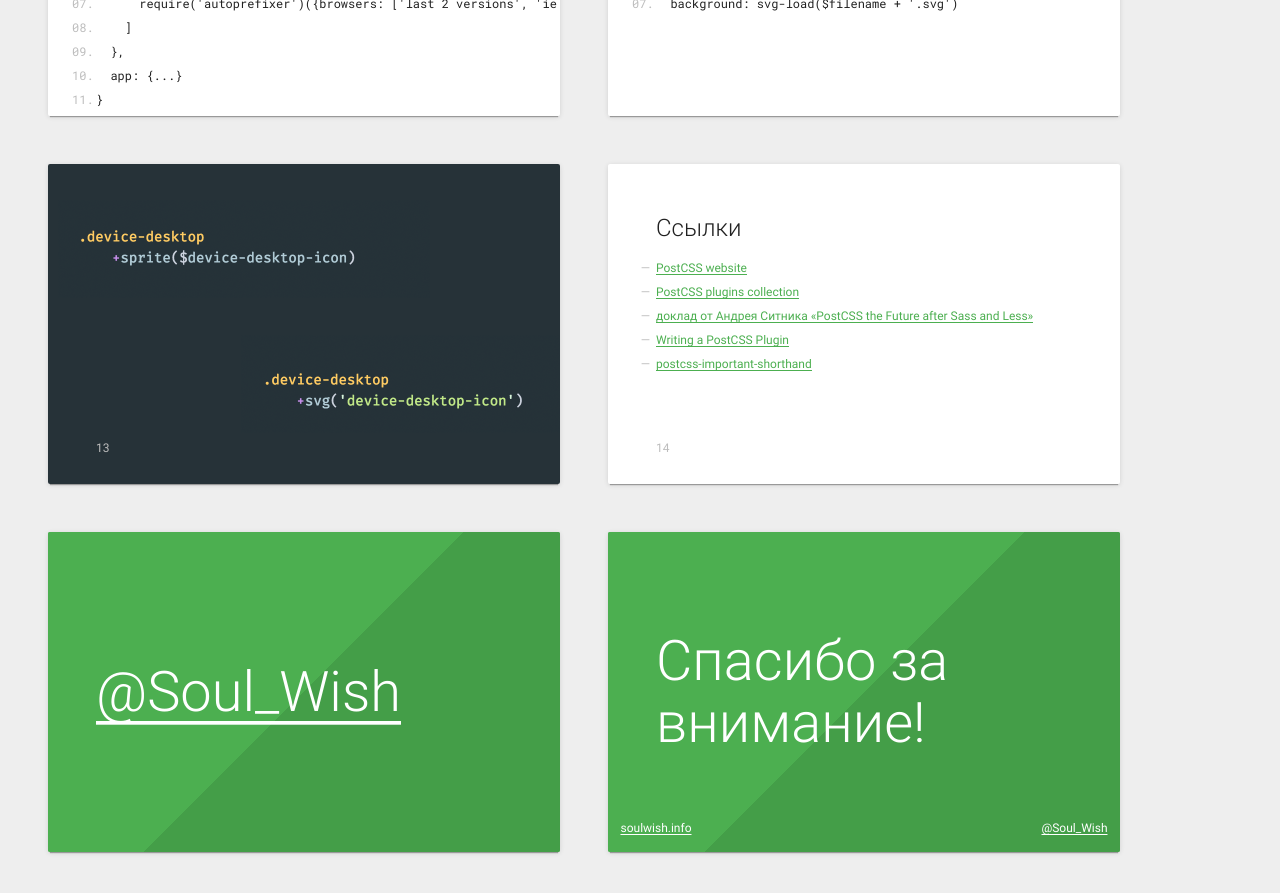
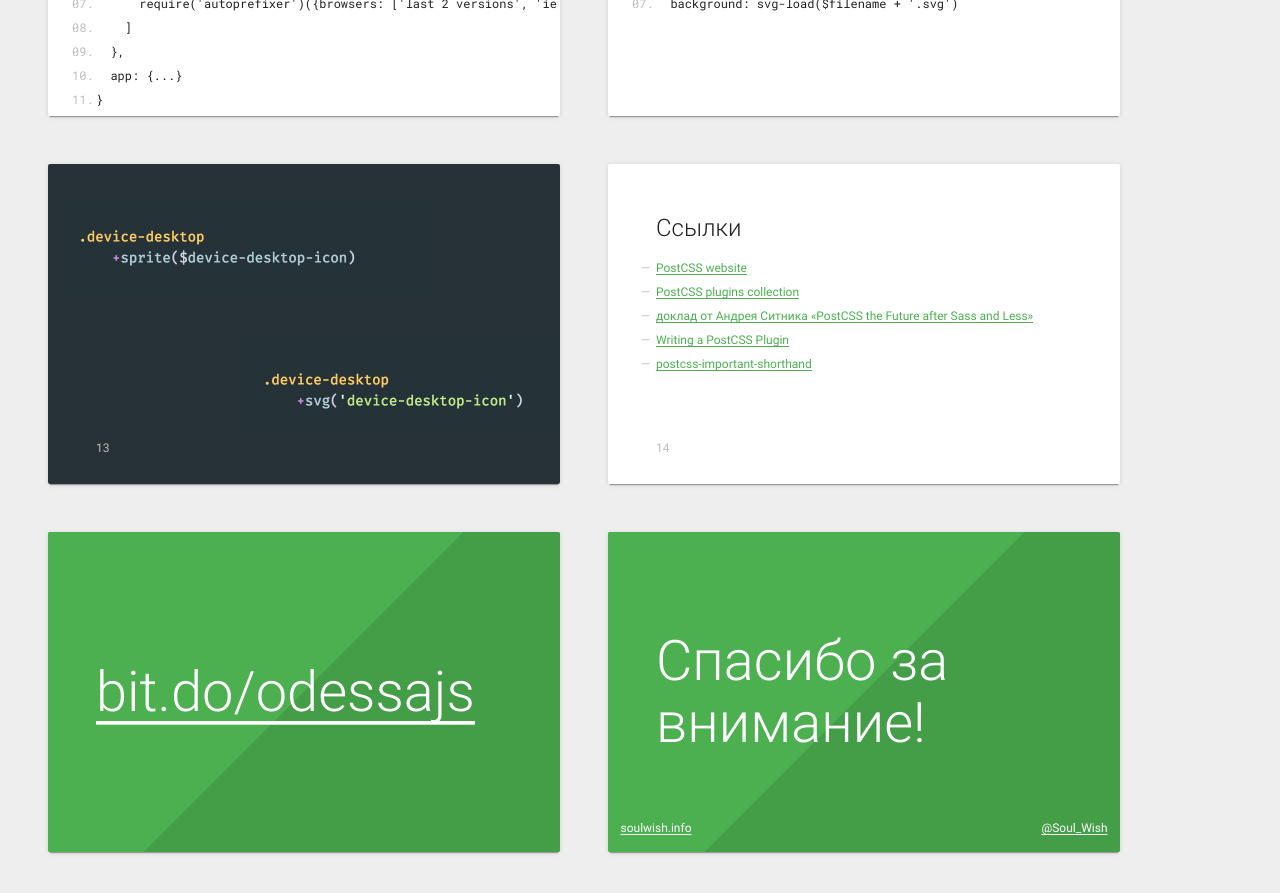
Before and after one commit to soul-wish/soul-wish.github.com, a Jekyll site: the page presentation/postcss-there-is-a-plugin-for-that/index.html, which Jekyll copies as it is, in a window 1280 px wide and 900 px high, scrolled down 2284 px. Shown: the top 893 px of the window. Built offline with Jekyll 4.4.1, drawn with Linux system fonts in a browser that asks for light colours.

Commit message:
add short link for presentation

```diff
--- a/presentation/postcss-there-is-a-plugin-for-that/index.html
+++ b/presentation/postcss-there-is-a-plugin-for-that/index.html
@@ -146,7 +146,7 @@
 	</section>
 	<section class="slide">
 		<h2 class="shout">
-			<a href="https://twitter.com/Soul_Wish">@Soul_Wish</a>
+			<a href="http://bit.do/odessajs">bit.do/odessajs</a>
 		</h2>
 	</section>
 	<section class="slide" id="me">
```
